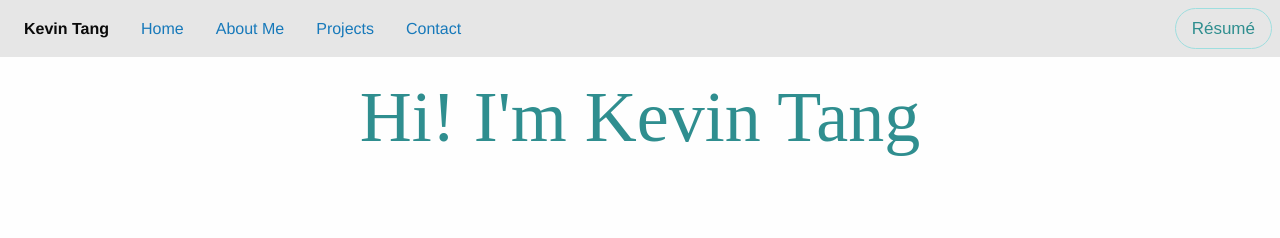
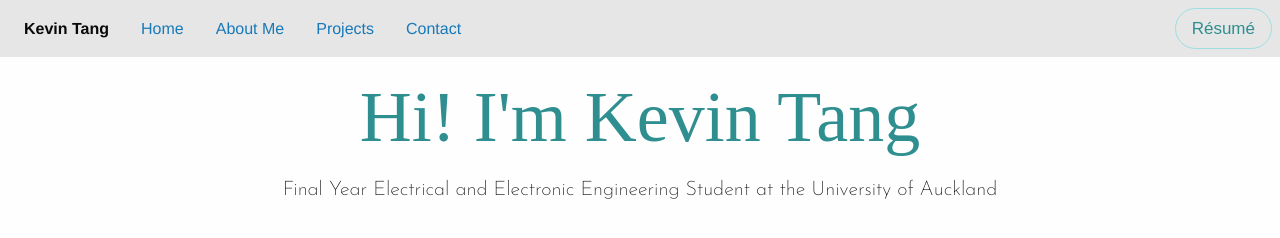
Before and after one commit to KevTango/KevTango.github.io, a plain HTML site: page index.html in a window 1280 px wide. Drawn offline with Linux system fonts and the light colour scheme; a web font is replaced by a local one.

Commit message:
added subtext

```diff
--- a/assets/css/app.css
+++ b/assets/css/app.css
@@ -1,12 +1,3 @@
-/*@font-face {
-	font-family: "Northwell"; src: url("//db.onlinewebfonts.com/t/c81dc1b5eb54b6432d700b9b4f5f12c9.eot");
-	src: url("//db.onlinewebfonts.com/t/c81dc1b5eb54b6432d700b9b4f5f12c9.eot?#iefix") format("embedded-opentype"),
-	url("//db.onlinewebfonts.com/t/c81dc1b5eb54b6432d700b9b4f5f12c9.woff2") format("woff2"),
-	url("//db.onlinewebfonts.com/t/c81dc1b5eb54b6432d700b9b4f5f12c9.woff") format("woff"),
-	url("//db.onlinewebfonts.com/t/c81dc1b5eb54b6432d700b9b4f5f12c9.ttf") format("truetype"),
-	url("//db.onlinewebfonts.com/t/c81dc1b5eb54b6432d700b9b4f5f12c9.svg#Northwell") format("svg");
-}*/
-
 .myButton {
 	background-color: transparent;
 	border-radius: 28px;
@@ -31,9 +22,16 @@
 }
 
 h1 {
-  margin-top: 10px;
-  font-family: 'Northwell', 'Shadows Into Light Two';
-  font-size: 72px;
-  text-align: center;
-  color: #2f8e8f;
+	margin-top: 10px;
+	font-family: 'Northwell', 'Shadows Into Light Two';
+	font-size: 72px;
+	text-align: center;
+	color: #2f8e8f;
 }
+
+h2 {
+	font-family: 'Josefin Sans', sans-serif;
+	font-size: 20px;
+	text-align: center;
+	color: #181818;
+}
--- a/index.html
+++ b/index.html
@@ -10,6 +10,7 @@
 	<!-- Fonts -->
 	<link href="https://fonts.googleapis.com/css?family=Shadows+Into+Light+Two&display=swap" rel="stylesheet">
 	<link href="//db.onlinewebfonts.com/c/c81dc1b5eb54b6432d700b9b4f5f12c9?family=Northwell" rel="stylesheet" type="text/css"/>
+	<link href="https://fonts.googleapis.com/css2?family=Josefin+Sans:wght@200&display=swap" rel="stylesheet">
   </head>
 <body>
 
@@ -31,7 +32,7 @@
 	</div>
 
 	<h1>Hi! I'm Kevin Tang</h1>
-
+	<h2>Final Year Electrical and Electronic Engineering Student at the University of Auckland</h2>
 <script src="assets/js/app.js"></script>
 </body>
 </html>
```
